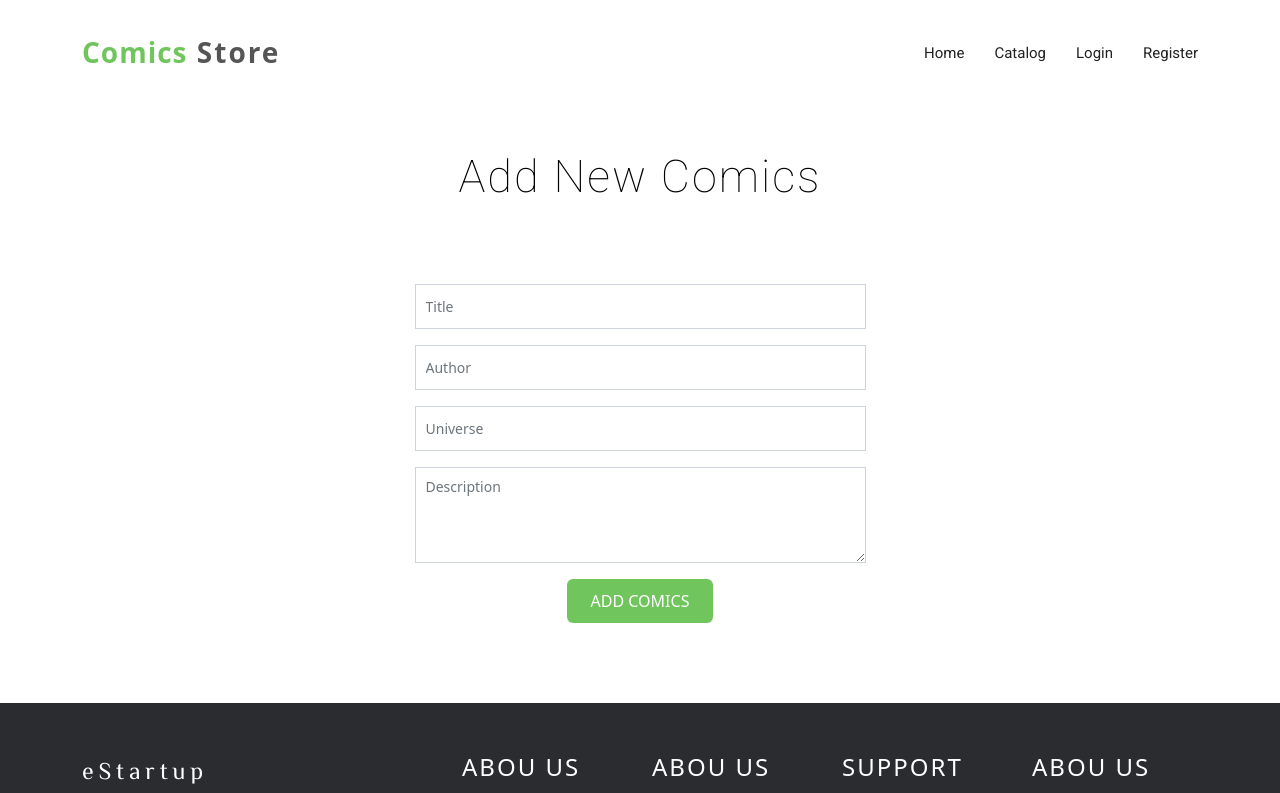
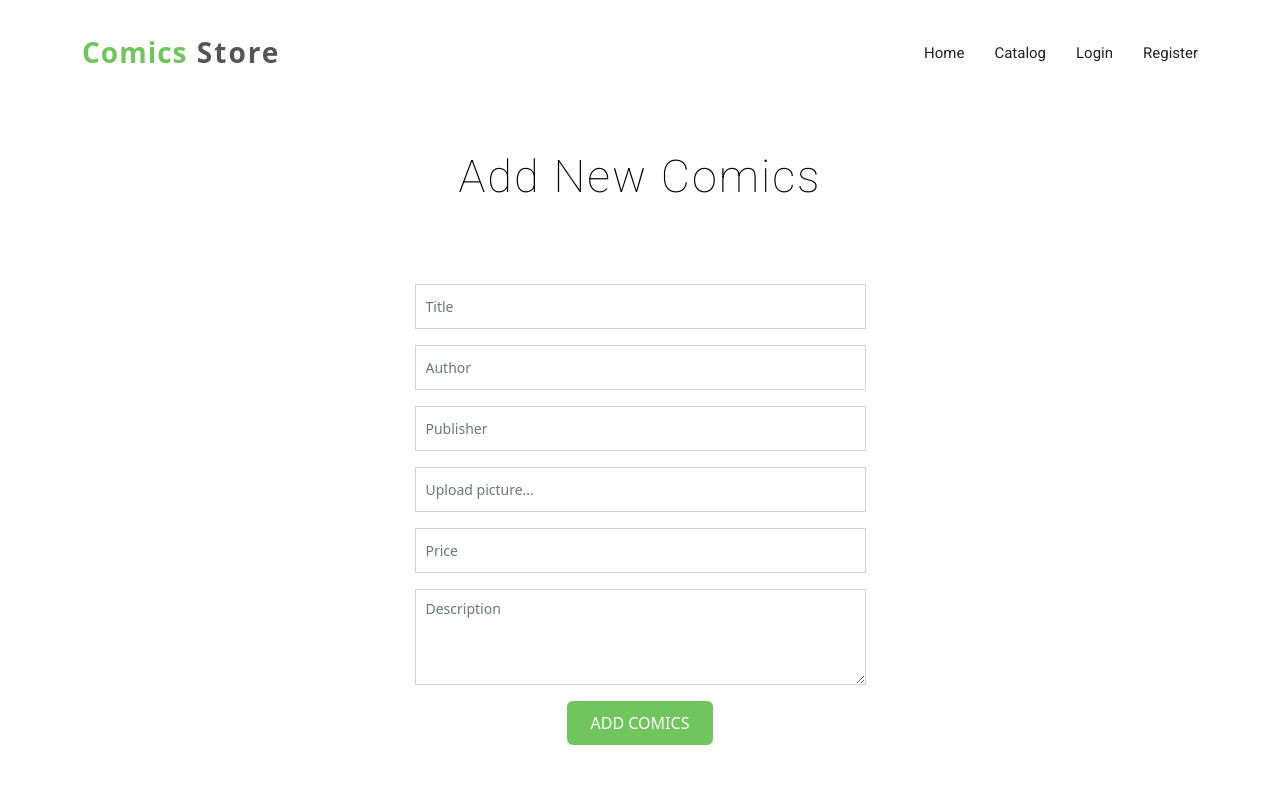
Before and after one commit to mihalkoff/react-project, a React (Create React App) app in the folder client/: page /create in a window 1280 px wide. Shown: the top 793 px of the page. Built offline with nearby package versions, Linux system fonts and the light colour scheme.

Commit message:
Update Create.js with authorization

```diff
--- a/client/src/App.js
+++ b/client/src/App.js
@@ -4,6 +4,7 @@ import { useState, useEffect } from 'react';
 import { Routes, Route, useNavigate } from 'react-router-dom';
 import { AuthContext } from './contexts/AuthContext';
 import { authServiceFactory } from './services/authService';
+import { comicsServiceFactory } from './services/comicsService';
 
 import { Footer } from "./components/Footer/Footer";
 import { Header } from "./components/Header/Header";
@@ -19,8 +20,10 @@ import { Logout } from './components/Logout/Logout';
 function App() {
 	// users state
 	const [auth, setAuth] = useState({});
+	const [comics, setComics] = useState([]);
 	const navigate = useNavigate();
 	const authService = authServiceFactory(auth.accessToken);
+	const comicsService = comicsServiceFactory(auth.accessToken);
 
 
 	const onLoginSubmit = async (data) => {
@@ -50,10 +53,19 @@ function App() {
         setAuth({});
     };
 
+	const onCreateSubmit = async (data) => {
+        const newComics = await comicsService.create(data);
+
+        setComics(state => [...state, newComics]);
+
+        navigate('/catalog');
+    };
+
 	const contextValues = {
 		onLoginSubmit,
 		onRegisterSubmit,
 		onLogout,
+		onCreateSubmit,
 		userId: auth._id,
 		token: auth.accessToken,
 		userEmail: auth.email,
--- a/client/src/components/Create/Create.js
+++ b/client/src/components/Create/Create.js
@@ -1,6 +1,19 @@
 import './create.css';
+import { useForm } from '../../hooks/useForm';
+import { useContext } from 'react';
+import { AuthContext } from '../../contexts/AuthContext';
 
 export const Create = () => {
+    const { onCreateSubmit } = useContext(AuthContext);
+    const { formValues, onChangeHandler, onSubmit } = useForm({
+        title: '',
+        author: '',
+        publisher: '',
+        imageUrl: '',
+        price: '',
+        description: '',
+    }, onCreateSubmit);
+
     return (
         <section id="add-comics" className="padd-section">
             <div className="container">
@@ -12,18 +25,73 @@ export const Create = () => {
                 <div className="row justify-content-center">
                     <div className="col-lg-5 col-md-8">
                         <div className="form">
-                            <form className="contactForm">
+                            <form className="contactForm" id="createComics" method="POST" onSubmit={onSubmit}>
                                 <div className="form-group bottom-space">
-                                    <input type="text" name="title" className="form-control" id="name" placeholder="Title"/>
+                                    <input
+                                        type="text"
+                                        name="title"
+                                        className="form-control"
+                                        id="title"
+                                        placeholder="Title"
+                                        value={ formValues.title }
+                                        onChange={ onChangeHandler }
+                                    />
                                 </div>
                                 <div className="form-group bottom-space">
-                                    <input type="text" name="author" className="form-control" id="author" placeholder="Author"/>
+                                    <input
+                                        type="text"
+                                        name="author"
+                                        className="form-control"
+                                        id="author"
+                                        placeholder="Author"
+                                        value={ formValues.author }
+                                        onChange={ onChangeHandler }
+                                    />
                                 </div>
                                 <div className="form-group bottom-space">
-                                    <input type="number" className="form-control" name="universe" id="universe" placeholder="Universe"/>
+                                    <input
+                                        type="text"
+                                        className="form-control"
+                                        name="publisher"
+                                        id="publisher"
+                                        placeholder="Publisher"
+                                        value={ formValues.publisher }
+                                        onChange={ onChangeHandler }
+                                    />
                                 </div>
                                 <div className="form-group bottom-space">
-                                    <textarea className="form-control" name="description" rows="5" placeholder="Description"></textarea>
+                                    <input
+                                        type="text"
+                                        name="imageUrl"
+                                        className="form-control"
+                                        id="imageUrl"
+                                        placeholder="Upload picture..."
+                                        value={ formValues.imageUrl }
+                                        onChange={ onChangeHandler }
+                                    />
+                                </div>
+                                <div className="form-group bottom-space">
+                                    <input
+                                        type="number"
+                                        className="form-control"
+                                        name="price"
+                                        id="price"
+                                        placeholder="Price"
+                                        value={ formValues.price }
+                                        onChange={ onChangeHandler }
+                                    />
+                                </div>
+                                <div className="form-group bottom-space">
+                                    <textarea
+                                        className="form-control"
+                                        name="description"
+                                        id="description"
+                                        rows="5"
+                                        placeholder="Description"
+                                        value={ formValues.description }
+                                        onChange={ onChangeHandler }
+                                    >
+                                    </textarea>
                                 </div>
                                 <div className="text-center">
                                     <button type="submit" className="btn btn-primary">Add comics</button>
```
